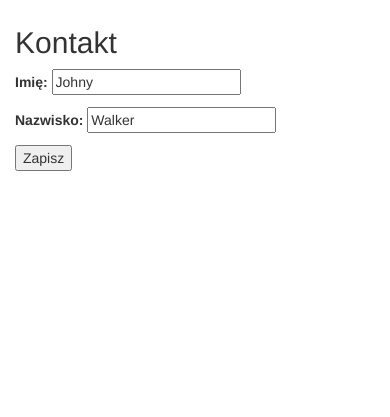
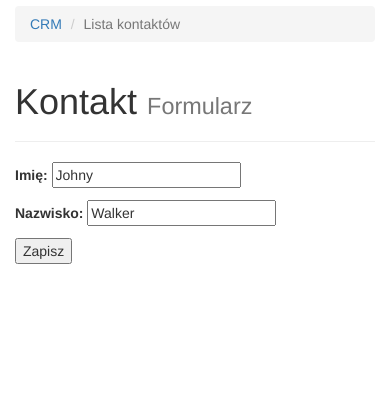
Before and after one commit to n3st0r/impresario, a Django app: page /impresario/1/ in a window 390 px wide. Shown: the part 54-471 px from the top of the page. Run offline with Django 3.2, Linux system fonts and the light colour scheme; data comes from the database, SQL or seed files in the repository; some libraries are stand-ins or nearby versions.

Commit message:
Fixed site responsive and added breadcrumb

```diff
--- a/impresario/templates/base.html
+++ b/impresario/templates/base.html
@@ -3,6 +3,7 @@
 <head>
     <meta http-equiv="refresh" content="60">
     <meta charset="utf-8">
+    <meta name="viewport" content="width=device-width, initial-scale=1">
     <meta name="author" content="Piotr Dobrysiak">
     <!-- Bootstrap core CSS -->
     <link href="/impresario/static/css/bootstrap.3.3.7.css" rel="stylesheet">
--- a/impresario/templates/menu.html
+++ b/impresario/templates/menu.html
@@ -1,4 +1,5 @@
 <!-- Fixed navbar -->
+<!--<nav class="navbar navbar-inverse navbar-fixed-top">-->
 <nav class="navbar navbar-default navbar-fixed-top">
     <div class="container">
         <div class="navbar-header">
--- a/impresario/templates/persons/form.html
+++ b/impresario/templates/persons/form.html
@@ -3,7 +3,14 @@
 {% block title %}{{ block.super }} - Impresario{% endblock %}
 
 {% block content %}
-<h2>Kontakt</h2>
+<ol class="breadcrumb">
+  <li><a href="#">CRM</a></li>
+  <li class="active">Lista kontaktów</li>
+</ol>
+
+<div class="page-header">
+    <h1>Kontakt <small>Formularz</small></h1>
+</div>
 
 <form method="post" action="./">
     {% csrf_token %}
```
Also changed, not shown: impresario/templates/persons/list.html (+9 -1 lines).
